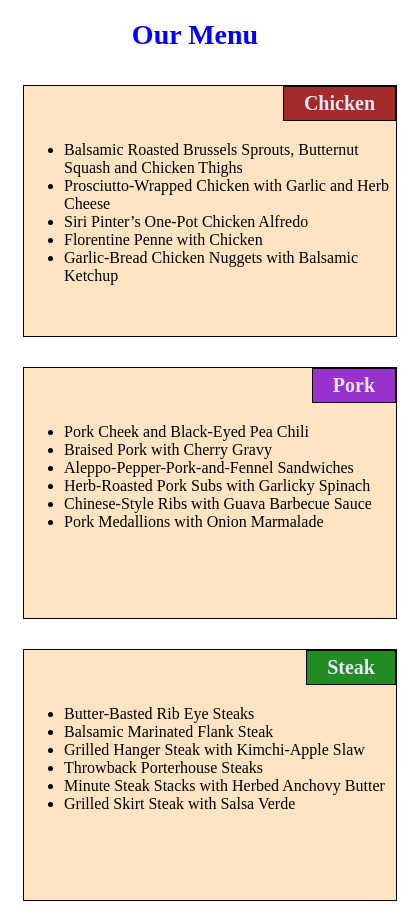
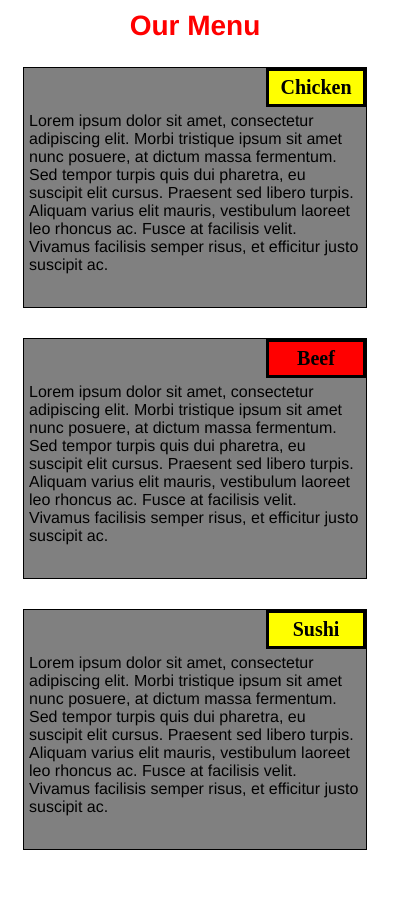
Before and after one commit to Tlihana/mypage, a plain HTML site: page module2-solution/index.html in a window 390 px wide. Shown: the whole page, 412 px wide, since content can reach past the window. After the commit the page ends 865 px from the top, so only its background shows below. Drawn offline with Linux system fonts and the light colour scheme.

Commit message:
newfolder

```diff
--- a/module2-solution/index.html
+++ b/module2-solution/index.html
@@ -1,60 +1,32 @@
 <!DOCTYPE html>
 <html>
-<!--browser-sync start --server --index index.html --style style.css --files="css/*.css"-->
 <head>
-    <meta charset="utf-8" />
-<!--the content of the page should be encoded using the UTF-8 character encoding. -->
-    <meta http-equiv="X-UA-Compatible" content="IE=edge">
-    <title>Module2 Assignment</title>
-    <meta name="viewport" content="width=device-width, initial-scale=1">
+<meta charset="utf-8">
+<title>module2-solution</title>
 </head>
-<!-- should be added so the css code works in the web page -->
 <style media="screen" type="text/css">
 @import "style.css";
 </style>
-<body>
-    <h1>Our Menu</h1>
-    <div class="col-lg-4 col-md-6 col-sm-12">
-        <section>
-            <h2 id="chicken">Chicken</h2>
-            <ul>
-                <li>Balsamic Roasted Brussels Sprouts, Butternut Squash and Chicken Thighs</li>
-                <li>Prosciutto-Wrapped Chicken with Garlic and Herb Cheese</li>
-                <li>Siri Pinter’s One-Pot Chicken Alfredo</li>
-                <li>Florentine Penne with Chicken</li>
-                <li>Garlic-Bread Chicken Nuggets with Balsamic Ketchup</li>
-            </ul>
-        </section>
+<body >
+<h1>Our Menu </h1>
+  <section class="column-lg-4 colmn-md-6 colmn-sm-12">
+    <div>
+      <p class="s1">Chicken</p>
+      <p class="content">
+       Lorem ipsum dolor sit amet, consectetur adipiscing elit. Morbi tristique ipsum sit amet nunc posuere, at dictum massa fermentum. Sed tempor turpis quis dui pharetra, eu suscipit elit cursus. Praesent sed libero turpis. Aliquam varius elit mauris, vestibulum laoreet leo rhoncus ac. Fusce at facilisis velit. Vivamus facilisis semper risus, et efficitur justo suscipit ac.
+      </p>
     </div>
-
-    <div class="col-lg-4 col-md-6 col-sm-12">
-        <section>
-            <h2 id="pork">Pork</h2>
-            <ul>
-                <li>Pork Cheek and Black-Eyed Pea Chili</li>
-                <li>Braised Pork with Cherry Gravy</li>
-                <li>Aleppo-Pepper-Pork-and-Fennel Sandwiches</li>
-                <li>Herb-Roasted Pork Subs with Garlicky Spinach</li>
-                <li>Chinese-Style Ribs with Guava Barbecue Sauce</li>
-                <li>Pork Medallions with Onion Marmalade</li>
-            </ul>
-        </section>
+  </section>
+  <section class="column-lg-4 colmn-md-6 colmn-sm-12">
+    <div>
+      <p class="s2">Beef</p>
+      <p class="content">Lorem ipsum dolor sit amet, consectetur adipiscing elit. Morbi tristique ipsum sit amet nunc posuere, at dictum massa fermentum. Sed tempor turpis quis dui pharetra, eu suscipit elit cursus. Praesent sed libero turpis. Aliquam varius elit mauris, vestibulum laoreet leo rhoncus ac. Fusce at facilisis velit. Vivamus facilisis semper risus, et efficitur justo suscipit ac.</p>
     </div>
-
-    <div class="col-lg-4 col-md-12 col-sm-12">
-        <section>
-            <h2 id="steak">Steak</h2>
-            <ul>
-                <li>Butter-Basted Rib Eye Steaks</li>
-                <li>Balsamic Marinated Flank Steak</li>
-                <li>Grilled Hanger Steak with Kimchi-Apple Slaw</li>
-                <li>Throwback Porterhouse Steaks</li>
-                <li>Minute Steak Stacks with Herbed Anchovy Butter</li>
-                <li>Grilled Skirt Steak with Salsa Verde</li>
-            </ul>
-        </section>
-    </div>
-
+  </section>
+  <section class="column-lg-4 colmn-md-12 colmn-sm-12">
+  <div>
+    <p class="s1">Sushi</p>
+      <p class="content">Lorem ipsum dolor sit amet, consectetur adipiscing elit. Morbi tristique ipsum sit amet nunc posuere, at dictum massa fermentum. Sed tempor turpis quis dui pharetra, eu suscipit elit cursus. Praesent sed libero turpis. Aliquam varius elit mauris, vestibulum laoreet leo rhoncus ac. Fusce at facilisis velit. Vivamus facilisis semper risus, et efficitur justo suscipit ac.</p>
+  </div>
 </body>
-
 </html>
--- a/module2-solution/style.css
+++ b/module2-solution/style.css
@@ -1,177 +1,112 @@
-{
+  * {
     box-sizing: border-box;
-    font-family: Cambria, Cochin, Georgia, Times, 'Times New Roman', serif;
-}
+  }
+  body {
+    background-color: white;
+  }
+  h1 {
+    margin: 10px;
+    text-align: center;
+    font-family: Helvetica;
+    font-weight: bold;
+    font-size: 175%;
+    color:red;
+  }
+  section {
+    position: relative;
+    padding: 15px;
+    width: 100%;
+  }
 
-h1 {
-    color: blue;
-    font-size: 175%;
+  div {
+    position: relative;
+    background-color: gray;
+    border: 1px solid black;
+    width: 100%;
+    margin-left: auto;
+    margin-right: auto;
+    margin-bottom: auto;
+  }
+  .s1 {
+    float: right;
+    width: 100px;
+    padding: 5px;
+    margin: 0px;
+    border: 3px solid black;
     text-align: center;
-}
+    font-size: 125%;
+    font-weight: bold;
+    background-color: tomato;
 
-section {
-    border: 1px solid black;
-    background-color: bisque;
-    height: 250px;
+  }
+  .s2 {
+    float: right;
+    color: black;
+    width: 100px;
+    padding: 5px;
+    margin: 0px;
+    border: 3px solid black;
+    text-align: center;
+    font-size: 125%;
+    font-weight: bold;
+    background-color: red;
+
+  }
+  .s1 {
+    color: black;
+    float: right;
+    width: 100px;
+    padding: 5px;
+    margin: 0px;
+    border: 3px solid black;
+    text-align: center;
+    font-size: 125%;
+    font-weight: bold;
+    background-color: yellow;
+
+  }
+  .content {
+    padding: 5px;
+    border: none;
+    background-color: gray;
+    font-family: Helvetica;
+    color: black;
+    margin: 0px;
+    height: 200px;
     overflow: auto;
-}
+    clear: right;
+  }
 
-h2 {
-    float: right;
-    border:1px solid black;
-    color: lavender;
-    font-size: 125%;
-    padding: 5px 20px 5px 20px;
-    margin-top: 0;
-    margin-bottom: 20px;
-}
+  .row {
+    width: 90%;
+  }
 
-ul {
-    clear: right;
-    width: 90%;
-}
-
-#chicken {
-    background-color: brown;
-}
-
-#pork {
-    background-color: darkorchid;
-}
-
-#steak {
-    background-color: forestgreen;
-}
-
-
-/********** Desktop version **********/
-@media (min-width: 992px) {
-    .col-lg-1, .col-lg-2, .col-lg-3, .col-lg-4, .col-lg-5, .col-lg-6, .col-lg-7, .col-lg-8, .col-lg-9, .col-lg-10, .col-lg-11, .col-lg-12 {
+  /*desktop version*/
+  @media (min-width: 992px){
+    .column-lg-4 {
       float: left;
-      padding: 15px;
-    }
-    .col-lg-1 {
-      width: 8.33%;
-    }
-    .col-lg-2 {
-      width: 16.66%;
-    }
-    .col-lg-3 {
-      width: 25%;
-    }
-    .col-lg-4 {
       width: 33.33%;
     }
-    .col-lg-5 {
-      width: 41.66%;
+  }
+  /*tablet version*/
+  @media (min-width: 768px) and (max-width: 991px){
+    .colmn-md-6 {
+      float: left;
+      width: 50%;
+      margin-left: auto;
+      margin-right: auto;
     }
-    .col-lg-6 {
-      width: 50%;
+    .colmn-md-12 {
+      float: left;
+      width: 100%;
+      margin-left: auto;
+      margin-right: auto;
     }
-    .col-lg-7 {
-      width: 58.33%;
-    }
-    .col-lg-8 {
-      width: 66.66%;
-    }
-    .col-lg-9 {
-      width: 75%;
-    }
-    .col-lg-10 {
-      width: 83.33%;
-    }
-    .col-lg-11 {
-      width: 91.66%;
-    }
-    .col-lg-12 {
+  }
+  /*mobile version*/
+  @media (max-width: 767px){
+    .colmn-sm-12 {
+      float: left;
       width: 100%;
     }
   }
-
-  /********** Tablet version **********/
-  @media (min-width: 768px) and (max-width: 991px) {
-    .col-md-1, .col-md-2, .col-md-3, .col-md-4, .col-md-5, .col-md-6, .col-md-7, .col-md-8, .col-md-9, .col-md-10, .col-md-11, .col-md-12 {
-      float: left;
-      padding: 15px;
-    }
-    .col-md-1 {
-      width: 8.33%;
-    }
-    .col-md-2 {
-      width: 16.66%;
-    }
-    .col-md-3 {
-      width: 25%;
-    }
-    .col-md-4 {
-      width: 33.33%;
-    }
-    .col-md-5 {
-      width: 41.66%;
-    }
-    .col-md-6 {
-      width: 50%;
-    }
-    .col-md-7 {
-      width: 58.33%;
-    }
-    .col-md-8 {
-      width: 66.66%;
-    }
-    .col-md-9 {
-      width: 75%;
-    }
-    .col-md-10 {
-      width: 83.33%;
-    }
-    .col-md-11 {
-      width: 91.66%;
-    }
-    .col-md-12 {
-      width: 100%;
-    }
-  }
-
-  /********** Mobile version **********/
-  @media (max-width: 767px) {
-    .col-sm-1, .col-sm-2, .col-sm-3, .col-sm-4, .col-sm-5, .col-sm-6, .col-sm-7, .col-sm-8, .col-sm-9, .col-sm-10, .col-sm-11, .col-sm-12 {
-      float: left;
-      padding: 15px;
-    }
-    .col-sm-1 {
-      width: 8.33%;
-    }
-    .col-sm-2 {
-      width: 16.66%;
-    }
-    .col-sm-3 {
-      width: 25%;
-    }
-    .col-sm-4 {
-      width: 33.33%;
-    }
-    .col-sm-5 {
-      width: 41.66%;
-    }
-    .col-sm-6 {
-      width: 50%;
-    }
-    .col-sm-7 {
-      width: 58.33%;
-    }
-    .col-sm-8 {
-      width: 66.66%;
-    }
-    .col-sm-9 {
-      width: 75%;
-    }
-    .col-sm-10 {
-      width: 83.33%;
-    }
-    .col-sm-11 {
-      width: 91.66%;
-    }
-    .col-sm-12 {
-      width: 100%;
-    }
-  }
```
